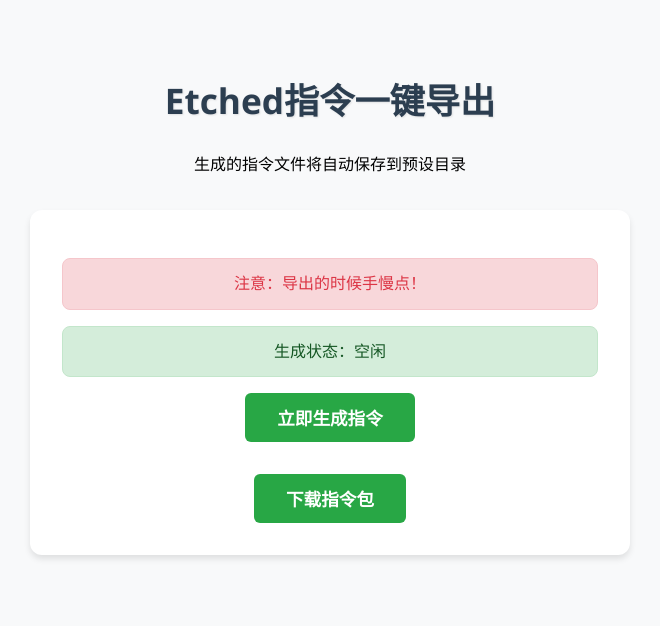
After one commit to gly091020/iam_music_upload, a Flask app: page /etched_command_output in a window 1280 px wide. The commit adds this page. Shown: the top 626 px of the page, without its empty margins (310-970 px from the left). Run offline with Flask 3, Linux system fonts and the light colour scheme.

```diff
--- a/download.py
+++ b/download.py
@@ -2,12 +2,13 @@
 import os
 import subprocess
 import re
+import time
 import traceback
 
 import ffmpy
-ok_video_list = [os.path.join("downloader/temporary", x)
-                 for x in os.listdir("downloader/temporary")
-                 if os.path.splitext(x)[1] == ".wav"]
+import requests
+
+ok_video_list = []
 
 
 def download_bilibili(url: str):
@@ -44,3 +45,20 @@
     except ffmpy.FFExecutableNotFoundError:
         print("你没装ffmpeg，请安装")
         return False
+
+
+def auto_upload(url: str, upload_file_count: int, time_sleep: float):
+    num = 0
+    d = "auto_upload/"
+    while 1:
+        for f in os.listdir(d):
+            if os.path.splitext(f)[1] != ".mp3":
+                continue
+            file = {'file': open(os.path.join(d, f), 'rb')}
+            requests.post(url, files=file)
+            num += 1
+            os.remove(os.path.join(d, f))
+            if num == upload_file_count:
+                num = 0
+                time.sleep(time_sleep)
+        time.sleep(time_sleep)
--- a/server.py
+++ b/server.py
@@ -8,6 +8,7 @@
 
 from flask import *
 import download
+import get_image_color
 import nbt_import
 import filetype
 import uuid
@@ -22,25 +23,30 @@
 
 output_port = f"{ip}:{port}"
 nbt_thread = None #type:threading.Thread
+etched_thread = None #type:threading.Thread
+nbt_import.ip = output_port
 
 def read_config():
-    global config, port, ip, debug
+    global config, port, ip, debug, output_port
     if os.path.isfile("config.json"):
         with open("config.json") as file:
             config = json.loads(file.read())
     else:
         with open("config.json", "w+") as file:
             file.write(json.dumps(config))
+    print(config)
     port = config["port"]
     ip = config["ip"]
     debug = config["debug"]
+    output_port = f"{ip}:{port}"
+    nbt_import.ip = output_port
 
 
 def create_dir():
-    for d in ["bin", "downloader", "files", "bin/upload", "downloader/bilibili", "downloader/temporary", "files/image"]:
+    for d in ["auto_upload", "bin", "downloader", "files", "bin/upload", "downloader/bilibili", "downloader/temporary", "files/image"]:
         if not os.path.isdir(d):
             os.mkdir(d)
-    for f in ["data.json", "downloader/bilibili/请将BBDown.exe放在这里", "files/image/image.json"]:
+    for f in ["data.json", "music_duration.json", "downloader/bilibili/请将BBDown.exe放在这里", "files/image/image.json", "files/image/image_color.json"]:
         if os.path.isfile(f):
             continue
         if os.path.splitext(f)[1] == ".json":
@@ -49,7 +55,9 @@
         else:
             with open(f, "w+"):
                 pass
-
+    download.ok_video_list = [os.path.join("downloader/temporary", x)
+     for x in os.listdir("downloader/temporary")
+     if os.path.splitext(x)[1] == ".wav"]
 
 
 def get_random_id(music_file):
@@ -75,7 +83,7 @@
             output_file = f"files/{get_random_id(os.path.splitext(os.path.split(v)[1])[0])}.wav"
             shutil.copy(v, output_file)
             image_path = os.path.join("files/image/", os.path.splitext(os.path.split(v)[1])[0] + ".jpg")
-            if image_path:
+            if os.path.isfile(image_path):
                 u = str(uuid.uuid4())
                 os.rename(image_path, os.path.join(os.path.split(image_path)[0], f"{u}.jpg"))
                 with open("files/image/image.json") as file:
@@ -170,7 +178,7 @@
     url = request.args.get("url")
     if url:
         if "bilibili" in url or "b23" in url:
-            if not os.path.isfile("downloader/bilibili/BBDown.exe"):
+            if not (os.path.isfile("downloader/bilibili/BBDown.exe") or os.path.isfile("downloader/bilibili/BBDown")):
                 return redirect(url_for(
                     "ti_shi", string='上传失败，请先下载BBDown.exe并放在 downloader/bilibili 文件夹'
                                                          '\nBBDown链接：https://github.com/nilaoda/BBDown/releases'))
@@ -227,7 +235,7 @@
     path = request.args.get("path")
     if not path or not os.path.isfile(os.path.join("files", path)):
         return redirect(url_for("ti_shi", string='找不到文件……'))
-    if os.path.splitext(path)[1] not in [".wav", ".dat", ".json", ".jpg", ".png"]:
+    if os.path.splitext(path)[1] not in [".wav", ".dat", ".json", ".jpg", ".png", ".mcfunction"]:
         return redirect(url_for("ti_shi", string='拒绝操作'))
     if os.path.isdir(os.path.join("files", path)):
         return redirect(url_for("ti_shi", string='暂不支持下载文件夹'))
@@ -300,15 +308,15 @@
         with open("files/image/%s.%s" % (u, t.EXTENSION), "wb+") as file:
             file.write(request.get_data())
         print("图片上传：" + "%s.%s" % (u, t.EXTENSION))
-        return ("""{"data":{"link":"http://127.0.0.1:9090/download_file?path=image/%s.%s"}}"""
-                % (u, t.EXTENSION))
+        return ("""{"data":{"link":"http://%s/download_file?path=image/%s.%s"}}"""
+                % (output_port, u, t.EXTENSION))
     else:
         return """{"status":2}"""
 
 
 def get_music_picture(path: str):
     m = File(path)
-    if m.tags['APIC:']:
+    if 'APIC:' in m.tags:
         with open(f"files/image/{os.path.splitext(os.path.split(path)[1])[0]}.jpg", "wb+") as file:
             file.write(m.tags['APIC:'].data)
         return True
@@ -316,6 +324,22 @@
         return False
 
 
+@app.route("/_etched_command_output")
+def _etched_command_output():
+    global etched_thread
+    etched_thread = threading.Thread(target=get_image_color.chu_li, args=(output_port,))
+    etched_thread.start()
+    return redirect(url_for("main_html"))
+
+
+@app.route("/etched_command_output")
+def etched_command_output():
+    return render_template("etched导出.html",
+                           generate_disabled=("disabled=\"disabled\"" if etched_thread and etched_thread.is_alive() else ""),
+                           download_disabled=("" if os.path.isfile("bin/command.mcfunction") else "disabled=\"disabled\""),
+                           export_status="线程运行中" if etched_thread and etched_thread.is_alive() else "空闲")
+
+
 if __name__ == '__main__':
     read_config()
     create_dir()
--- /dev/null
+++ b/templates/etched导出.html
@@ -0,0 +1,137 @@
+<!DOCTYPE html>
+<html lang="zh-cn">
+<head>
+    <meta charset="UTF-8">
+    <title>Etched指令导出 | Iam Music Player中转站</title>
+    <style>
+        /* 保留原有样式不变 */
+        :root {
+            --primary-color: #28a745;
+            --danger-color: #dc3545;
+            --disabled-color: #6c757d;
+            --background-color: #f8f9fa;
+            --card-shadow: 0 4px 6px rgba(0, 0, 0, 0.1);
+        }
+
+        body {
+            font-family: 'Segoe UI', system-ui, -apple-system, sans-serif;
+            background-color: var(--background-color);
+            margin: 0;
+            padding: 20px;
+            line-height: 1.6;
+        }
+
+        .container {
+            max-width: 600px;
+            margin: 0 auto;
+            padding: 20px;
+        }
+
+        h1 {
+            color: #2c3e50;
+            text-align: center;
+            margin: 2rem 0 1.5rem;
+            font-size: 2.2em;
+            text-shadow: 1px 1px 2px rgba(0, 0, 0, 0.1);
+        }
+
+        .card {
+            background: white;
+            border-radius: 12px;
+            padding: 2rem;
+            box-shadow: var(--card-shadow);
+            margin: 2rem auto;
+        }
+
+        .form-group {
+            display: flex;
+            flex-direction: column;
+            align-items: center;
+            gap: 1.5rem;
+        }
+
+        .status-text {
+            text-align: center;
+            font-weight: 500;
+            margin: 1rem 0;
+        }
+
+        .alert {
+            padding: 12px;
+            border-radius: 8px;
+            text-align: center;
+            margin: 1rem 0;
+        }
+
+        .alert-danger {
+            background-color: #f8d7da;
+            border: 1px solid #f5c6cb;
+            color: var(--danger-color);
+        }
+
+        .alert-success {
+            background-color: #d4edda;
+            border: 1px solid #c3e6cb;
+            color: #155724;
+        }
+
+        .button {
+            padding: 12px 32px;
+            border-radius: 6px;
+            font-weight: 600;
+            transition: all 0.2s ease;
+            cursor: pointer;
+            border: none;
+            font-size: 1.1em;
+        }
+
+        .button-primary {
+            background-color: var(--primary-color);
+            color: white;
+        }
+
+        .button-primary:hover:not(:disabled) {
+            background-color: #218838;
+            transform: translateY(-1px);
+        }
+
+        .button-primary:disabled {
+            background-color: var(--disabled-color);
+            cursor: not-allowed;
+        }
+
+        .download-section {
+            text-align: center;
+            margin-top: 2rem;
+        }
+    </style>
+</head>
+<body>
+    <div class="container">
+        <h1>Etched指令一键导出</h1>
+        <p class="status-text">生成的指令文件将自动保存到预设目录</p>
+
+        <div class="card">
+            <p class="alert alert-danger">注意：导出的时候手慢点！</p>
+            <p class="alert alert-success">生成状态：{{ export_status }}</p>
+
+            <form action="_etched_command_output" method="get">
+                <div class="form-group">
+                    <input
+                        type="submit"
+                        value="立即生成指令"
+                        {{ generate_disabled }}
+                        class="button button-primary"
+                    >
+                </div>
+            </form>
+
+            <div class="download-section">
+                <a href="download_file?path=../bin/command.mcfunction" {{ download_disabled }}>
+                    <button class="button button-primary">下载指令包</button>
+                </a>
+            </div>
+        </div>
+    </div>
+</body>
+</html>
--- a/templates/主页.html
+++ b/templates/主页.html
@@ -170,6 +170,7 @@
             <div class="button-group">
                 <a href="/url_upload"><button>哔哩哔哩链接下载</button></a>
                 <a href="/nbt_download"><button>导出NBT文件（beta）</button></a>
+                <a href="/etched_command_output"><button>导出etched指令文件（beta）</button></a>
             </div>
         </div>
 
```
Also changed, not shown: get_image_color.py (added, +73 -0 lines), nbt_import.py (+25 -11 lines), 1 other file.
